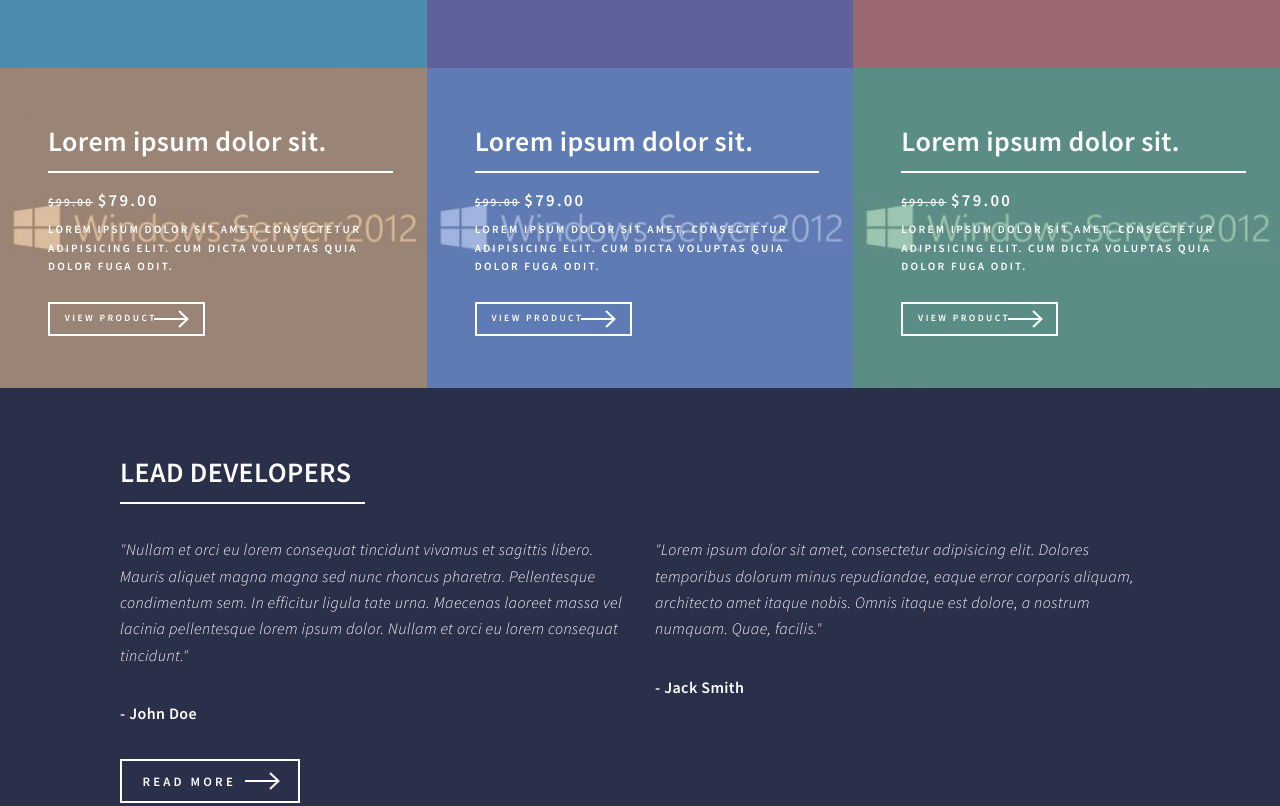
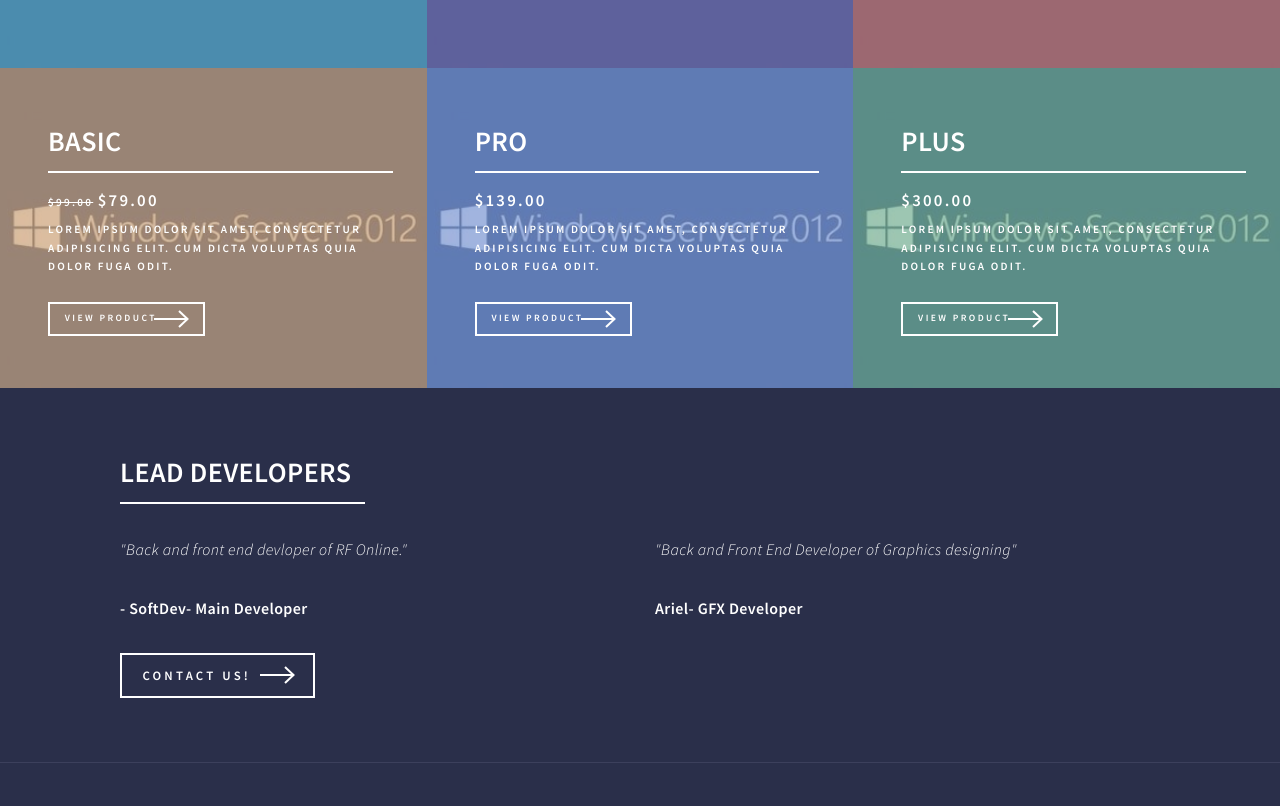
Before and after one commit to softdevmt/store-site, a plain HTML site: page index.html in a window 1280 px wide. Shown: the part 1108-1914 px from the top of the page. Drawn offline with Linux system fonts and the light colour scheme.

Commit message:
Update index.html

```diff
--- a/index.html
+++ b/index.html
@@ -135,7 +135,7 @@
 										<img src="images/1.jpg" alt="" />
 									</span>
 									<header class="major">
-										<h3>Lorem ipsum dolor sit.</h3>
+										<h3>BASIC</h3>
 
 										<p><del>$99.00</del> <strong> $79.00</strong></p>
 
@@ -151,9 +151,9 @@
 										<img src="images/1.jpg" alt="" />
 									</span>
 									<header class="major">
-										<h3>Lorem ipsum dolor sit.</h3>
+										<h3>PRO</h3>
 
-										<p><del>$99.00</del> <strong> $79.00</strong></p>
+										<p><strong>$139.00</strong></p>
 
 										<p>Lorem ipsum dolor sit amet, consectetur adipisicing elit. Cum dicta voluptas quia dolor fuga odit.</p>
 
@@ -167,9 +167,9 @@
 										<img src="images/1.jpg" alt="" />
 									</span>
 									<header class="major">
-										<h3>Lorem ipsum dolor sit.</h3>
+										<h3>PLUS</h3>
 
-										<p><del>$99.00</del> <strong> $79.00</strong></p>
+										<p><strong> $300.00</strong></p>
 
 										<p>Lorem ipsum dolor sit amet, consectetur adipisicing elit. Cum dicta voluptas quia dolor fuga odit.</p>
 
@@ -188,18 +188,18 @@
 							</header>
 							<div class="row">
 								<div class="col-6">
-									<p><em>"Nullam et orci eu lorem consequat tincidunt vivamus et sagittis libero. Mauris aliquet magna magna sed nunc rhoncus pharetra. Pellentesque condimentum sem. In efficitur ligula tate urna. Maecenas laoreet massa vel lacinia pellentesque lorem ipsum dolor. Nullam et orci eu lorem consequat tincidunt."</em></p>
-									<p><strong>- John Doe</strong></p>
+									<p><em>"Back and front end devloper of RF Online."</em></p>
+									<p><strong>- SoftDev- Main Developer</strong></p>
 
 								</div>
 
 								<div class="col-6">
-									<p><em>"Lorem ipsum dolor sit amet, consectetur adipisicing elit. Dolores temporibus dolorum minus repudiandae, eaque error corporis aliquam, architecto amet itaque nobis. Omnis itaque est dolore, a nostrum numquam. Quae, facilis."</em></p>
-									<p><strong>- Jack Smith</strong></p>
+									<p><em>"Back and Front End Developer of Graphics designing"</em></p>
+									<p><strong>Ariel- GFX Developer</strong></p>
 								</div>
 							</div>
 							<ul class="actions">
-								<li><a href="testimonials.html" class="button next">Read more</a></li>
+								<li><a href="testimonials.html" class="button next">CONTACT US!</a></li>
 							</ul>
 						</div>
 					</section>
```
